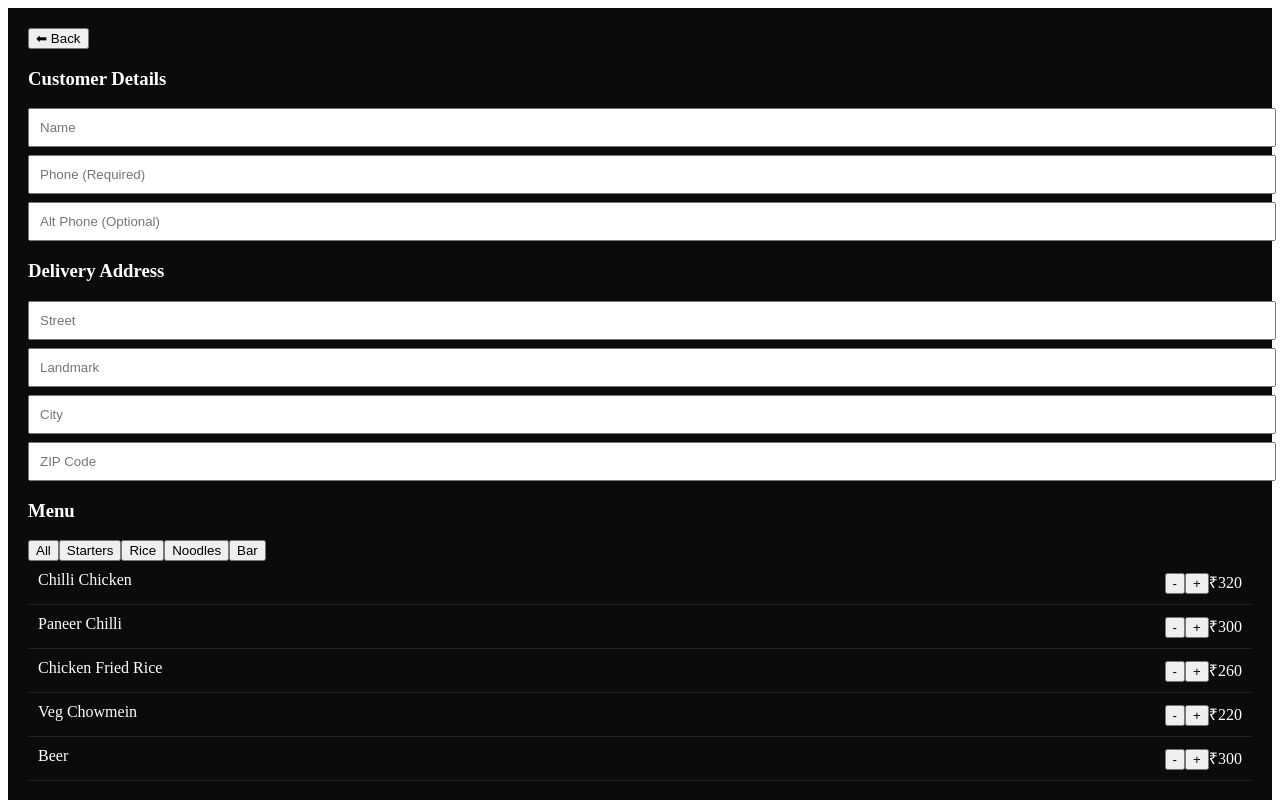
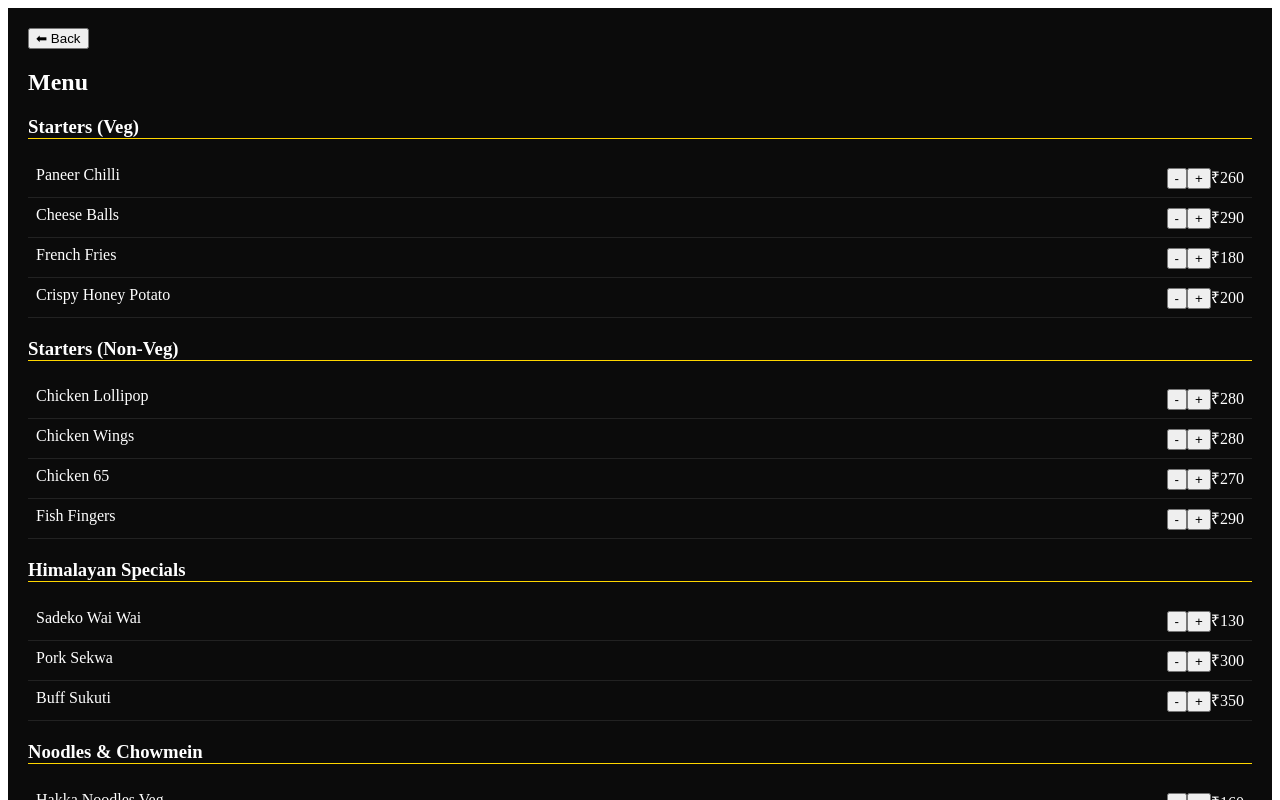
Before and after one commit to veevayk-oss/the-brick, a Next.js app: page / in a window 1280 px wide. Both pictures are taken after a click on the button "Order Online". Shown: the top 800 px of the page. Built offline with nearby package versions, Linux system fonts and the light colour scheme.

Commit message:
Update page.js

```diff
--- a/app/page.js
+++ b/app/page.js
@@ -1,46 +1,75 @@
 "use client";
 import { useState } from "react";
 
-const MENU = [
-  { name: "Chilli Chicken", price: 320, category: "Starters" },
-  { name: "Paneer Chilli", price: 300, category: "Starters" },
-  { name: "Chicken Fried Rice", price: 260, category: "Rice" },
-  { name: "Veg Chowmein", price: 220, category: "Noodles" },
-  { name: "Beer", price: 300, category: "Bar" },
-];
+/* ================= FULL MENU ================= */
+const MENU = {
+  "Starters (Veg)": [
+    { name: "Paneer Chilli", price: 260 },
+    { name: "Cheese Balls", price: 290 },
+    { name: "French Fries", price: 180 },
+    { name: "Crispy Honey Potato", price: 200 },
+  ],
+
+  "Starters (Non-Veg)": [
+    { name: "Chicken Lollipop", price: 280 },
+    { name: "Chicken Wings", price: 280 },
+    { name: "Chicken 65", price: 270 },
+    { name: "Fish Fingers", price: 290 },
+  ],
+
+  "Himalayan Specials": [
+    { name: "Sadeko Wai Wai", price: 130 },
+    { name: "Pork Sekwa", price: 300 },
+    { name: "Buff Sukuti", price: 350 },
+  ],
+
+  "Noodles & Chowmein": [
+    { name: "Hakka Noodles Veg", price: 160 },
+    { name: "Hakka Noodles Chicken", price: 200 },
+    { name: "Chowmein Veg", price: 170 },
+    { name: "Chowmein Chicken", price: 200 },
+    { name: "Thukpa Veg", price: 180 },
+    { name: "Thukpa Chicken", price: 220 },
+  ],
+
+  "Fried Rice": [
+    { name: "Fried Rice Veg", price: 160 },
+    { name: "Fried Rice Chicken", price: 200 },
+    { name: "Schezwan Fried Rice Chicken", price: 210 },
+  ],
+
+  "Main Course": [
+    { name: "Butter Chicken", price: 270 },
+    { name: "Chicken Curry", price: 250 },
+    { name: "Paneer Butter Masala", price: 280 },
+    { name: "Kadhai Paneer", price: 280 },
+  ],
+
+  "Desserts": [
+    { name: "Hot Gulab Jamun with Ice Cream", price: 250 },
+    { name: "Chocolate Ice Cream", price: 200 },
+  ],
+
+  "Beverages": [
+    { name: "Cold Coffee", price: 180 },
+    { name: "Virgin Mojito", price: 180 },
+    { name: "Lemon Iced Tea", price: 130 },
+  ],
+
+  "Cocktails": [
+    { name: "Margarita", price: 399 },
+    { name: "Mojito", price: 299 },
+    { name: "Long Island Iced Tea", price: 449 },
+  ]
+};
 
 export default function Page() {
   const [view, setView] = useState("home");
   const [cart, setCart] = useState([]);
-  const [active, setActive] = useState("All");
-
-  // customer details
-  const [name,setName]=useState("");
-  const [phone,setPhone]=useState("");
-  const [phone2,setPhone2]=useState("");
-
-  // address
-  const [street,setStreet]=useState("");
-  const [landmark,setLandmark]=useState("");
-  const [city,setCity]=useState("");
-  const [zip,setZip]=useState("");
-
-  // reservation
-  const [occasion,setOccasion]=useState("");
-  const [date,setDate]=useState("");
-  const [time,setTime]=useState("");
-  const [pax,setPax]=useState("");
-  const [notes,setNotes]=useState("");
-
-  const categories = ["All", ...new Set(MENU.map(i => i.category))];
-
-  const filtered = MENU.filter(
-    i => active==="All" || i.category===active
-  );
 
   const addItem = (item) => {
     setCart(prev=>{
-      const f=prev.find(i=>i.name===item.name);
+      const f = prev.find(i=>i.name===item.name);
       if(f){
         return prev.map(i=>i.name===item.name?{...i,qty:i.qty+1}:i);
       }
@@ -50,35 +79,16 @@ export default function Page() {
 
   const removeItem = (item) => {
     setCart(prev =>
-      prev.map(i =>
-        i.name===item.name?{...i,qty:i.qty-1}:i
-      ).filter(i=>i.qty>0)
+      prev.map(i=>i.name===item.name?{...i,qty:i.qty-1}:i)
+      .filter(i=>i.qty>0)
     );
   };
 
   const total = cart.reduce((s,i)=>s+i.price*i.qty,0);
 
-  // ORDER
   const orderWhatsApp = () => {
-    const items = cart.map(
-      (i,idx)=>`${idx+1}. ${i.name} x${i.qty} - ₹${i.price*i.qty}`
-    ).join("%0A");
-
-    const address = `${street}, ${landmark}, ${city} - ${zip}`;
-
-    const msg = `ORDER - THE BRICK%0A${items}%0ATotal: ₹${total}%0AName:${name}%0APhone:${phone}%0AAlt Phone:${phone2}%0AAddress:${address}%0APayment: Cash on Delivery`;
-
-    window.open(`https://wa.me/917032042334?text=${msg}`);
-  };
-
-  // RESERVATION
-  const reserveWhatsApp = () => {
-    const items = cart.length
-      ? "%0APreorder:%0A" + cart.map(i=>`${i.name} x${i.qty}`).join("%0A")
-      : "";
-
-    const msg = `RESERVATION - THE BRICK%0AName:${name}%0APhone:${phone}%0AOccasion:${occasion}%0ADate:${date}%0ATime:${time}%0APAX:${pax}%0ANotes:${notes}${items}`;
-
+    const items = cart.map(i=>`${i.name} x${i.qty}`).join("%0A");
+    const msg = `Order from THE BRICK:%0A${items}%0ATotal ₹${total}`;
     window.open(`https://wa.me/917032042334?text=${msg}`);
   };
 
@@ -87,39 +97,59 @@ export default function Page() {
 
       {/* HOME */}
       {view==="home" && (
-        <div style={{textAlign:"center"}}>
-          <h1>THE BRICK</h1>
-          <p>Bhanjyang Road, Namchi | 11 AM – 10 PM</p>
+        <div>
 
-          <button onClick={()=>setView("order")} style={btn}>Order Online</button>
-          <button onClick={()=>setView("reserve")} style={btn}>Reserve Table</button>
+          {/* HERO */}
+          <div style={hero}>
+            <div style={heroBox}>
+              <h1 style={{fontSize:"50px"}}>THE BRICK</h1>
+
+              <p>
+                Premium multi-cuisine restaurant with a Himalayan twist.
+                Live music • Cocktails • Celebrations
+              </p>
+
+              <button onClick={()=>setView("order")} style={btn}>
+                Order Online
+              </button>
+
+              <button onClick={()=>setView("reserve")} style={btn}>
+                Reserve Table
+              </button>
+            </div>
+          </div>
+
+          {/* FEATURES */}
+          <div style={{textAlign:"center",marginTop:"30px"}}>
+            <h2>Why Choose Us</h2>
+
+            <div style={flex}>
+              <div style={glass}>🍷 Fine Cocktails</div>
+              <div style={glass}>🎶 Live Music</div>
+              <div style={glass}>🎤 Karaoke</div>
+              <div style={glass}>🎂 Celebrations</div>
+            </div>
+          </div>
+
         </div>
       )}
 
-      {/* ORDER */}
+      {/* ORDER PAGE */}
       {view==="order" && (
         <>
           <button onClick={()=>setView("home")}>⬅ Back</button>
 
-          <h3>Customer Details</h3>
-          <input placeholder="Name" onChange={e=>setName(e.target.value)} style={input}/>
-          <input placeholder="Phone (Required)" onChange={e=>setPhone(e.target.value)} style={input}/>
-          <input placeholder="Alt Phone (Optional)" onChange={e=>setPhone2(e.target.value)} style={input}/>
+          <h2>Menu</h2>
 
-          <h3>Delivery Address</h3>
-          <input placeholder="Street" onChange={e=>setStreet(e.target.value)} style={input}/>
-          <input placeholder="Landmark" onChange={e=>setLandmark(e.target.value)} style={input}/>
-          <input placeholder="City" onChange={e=>setCity(e.target.value)} style={input}/>
-          <input placeholder="ZIP Code" onChange={e=>setZip(e.target.value)} style={input}/>
+          {Object.keys(MENU).map((cat,idx)=>(
+            <div key={idx} style={{marginBottom:"20px"}}>
 
-          <h3>Menu</h3>
-          {categories.map(c=>(
-            <button key={c} onClick={()=>setActive(c)}>{c}</button>
-          ))}
+              <h3 style={{borderBottom:"1px solid gold"}}>{cat}</h3>
 
-          {filtered.map((item,i)=>(
+              {MENU[cat].map((item,i)=>(
                 <div key={i} style={row}>
                   {item.name}
+
                   <div>
                     <button onClick={()=>removeItem(item)}>-</button>
                     <button onClick={()=>addItem(item)}>+</button>
@@ -128,8 +158,10 @@ export default function Page() {
                 </div>
               ))}
 
+            </div>
+          ))}
+
           <h3>Total: ₹{total}</h3>
-          <p>Payment Mode: Cash on Delivery</p>
 
           <button onClick={orderWhatsApp} style={orderBtn}>
             Order on WhatsApp
@@ -142,21 +174,14 @@ export default function Page() {
         <>
           <button onClick={()=>setView("home")}>⬅ Back</button>
 
-          <input placeholder="Name" onChange={e=>setName(e.target.value)} style={input}/>
-          <input placeholder="Phone" onChange={e=>setPhone(e.target.value)} style={input}/>
-          <input placeholder="Occasion" onChange={e=>setOccasion(e.target.value)} style={input}/>
-          <input type="date" onChange={e=>setDate(e.target.value)} style={input}/>
-          <input type="time" onChange={e=>setTime(e.target.value)} style={input}/>
-          <input placeholder="PAX" onChange={e=>setPax(e.target.value)} style={input}/>
-          <input placeholder="Special Request" onChange={e=>setNotes(e.target.value)} style={input}/>
+          <input placeholder="Name" style={input}/>
+          <input placeholder="Phone" style={input}/>
+          <input type="date" style={input}/>
+          <input type="time" style={input}/>
+          <input placeholder="PAX" style={input}/>
+          <input placeholder="Special Request" style={input}/>
 
-          <button onClick={()=>setView("order")} style={btn}>
-            Pre-order Food
-          </button>
-
-          <button onClick={reserveWhatsApp} style={orderBtn}>
-            Confirm Reservation
-          </button>
+          <button style={orderBtn}>Confirm Reservation</button>
         </>
       )}
 
@@ -164,7 +189,62 @@ export default function Page() {
   );
 }
 
-const btn={padding:"15px",margin:"10px",background:"gold",border:"none"};
-const input={display:"block",margin:"8px 0",padding:"10px",width:"100%"};
-const row={display:"flex",justifyContent:"space-between",padding:"10px",borderBottom:"1px solid #222"};
-const orderBtn={background:"#25D366",padding:"12px",border:"none",color:"white",width:"100%"};
+/* ===== STYLES ===== */
+
+const hero = {
+  height:"80vh",
+  backgroundImage:"url(https://source.unsplash.com/1600x900/?restaurant)",
+  backgroundSize:"cover",
+  display:"flex",
+  justifyContent:"center",
+  alignItems:"center"
+};
+
+const heroBox = {
+  background:"rgba(0,0,0,0.6)",
+  padding:"30px",
+  borderRadius:"20px"
+};
+
+const btn = {
+  padding:"12px 20px",
+  margin:"10px",
+  background:"gold",
+  border:"none",
+  borderRadius:"20px"
+};
+
+const flex = {
+  display:"flex",
+  gap:"15px",
+  justifyContent:"center",
+  flexWrap:"wrap"
+};
+
+const glass = {
+  padding:"15px",
+  background:"rgba(255,255,255,0.05)",
+  borderRadius:"10px"
+};
+
+const row = {
+  display:"flex",
+  justifyContent:"space-between",
+  padding:"8px",
+  borderBottom:"1px solid #222"
+};
+
+const input = {
+  display:"block",
+  margin:"5px 0",
+  padding:"8px",
+  width:"100%"
+};
+
+const orderBtn = {
+  padding:"15px",
+  background:"#25D366",
+  border:"none",
+  width:"100%",
+  marginTop:"10px"
+};
```
Lines whose indentation alone changed are shown as unchanged.
